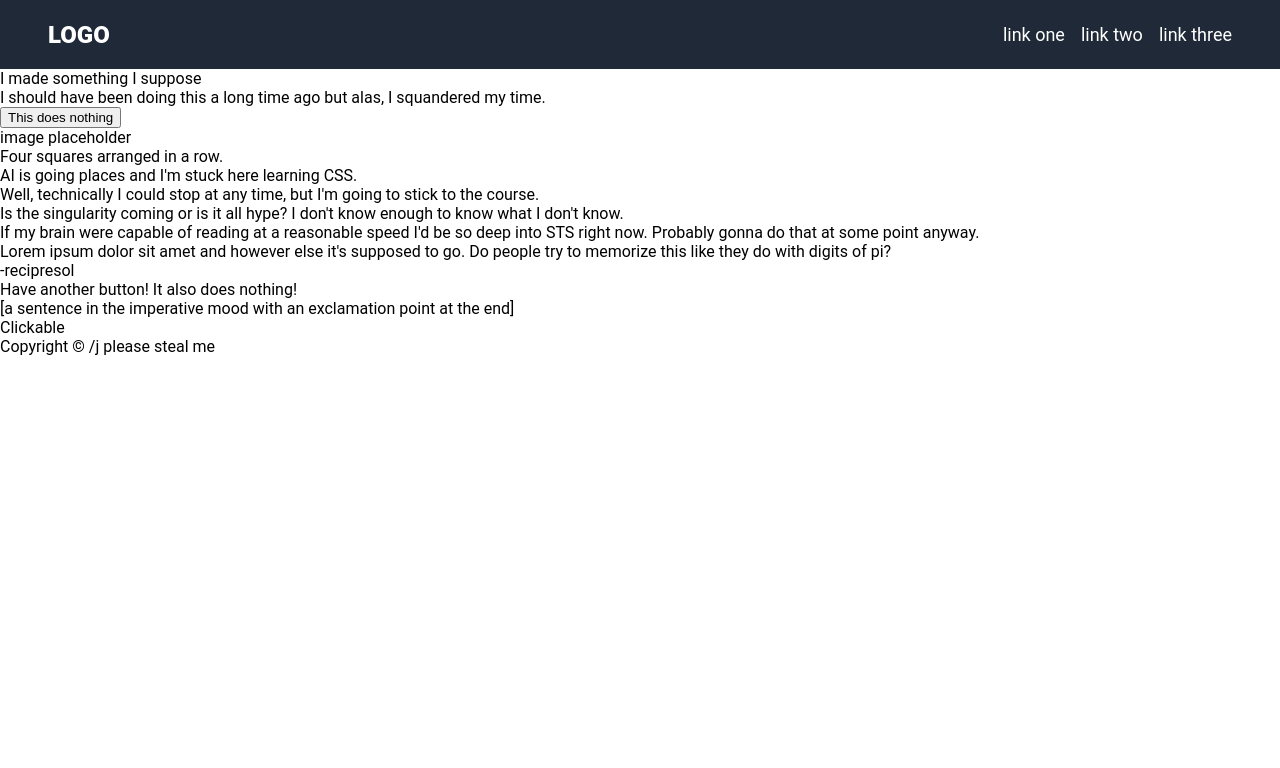
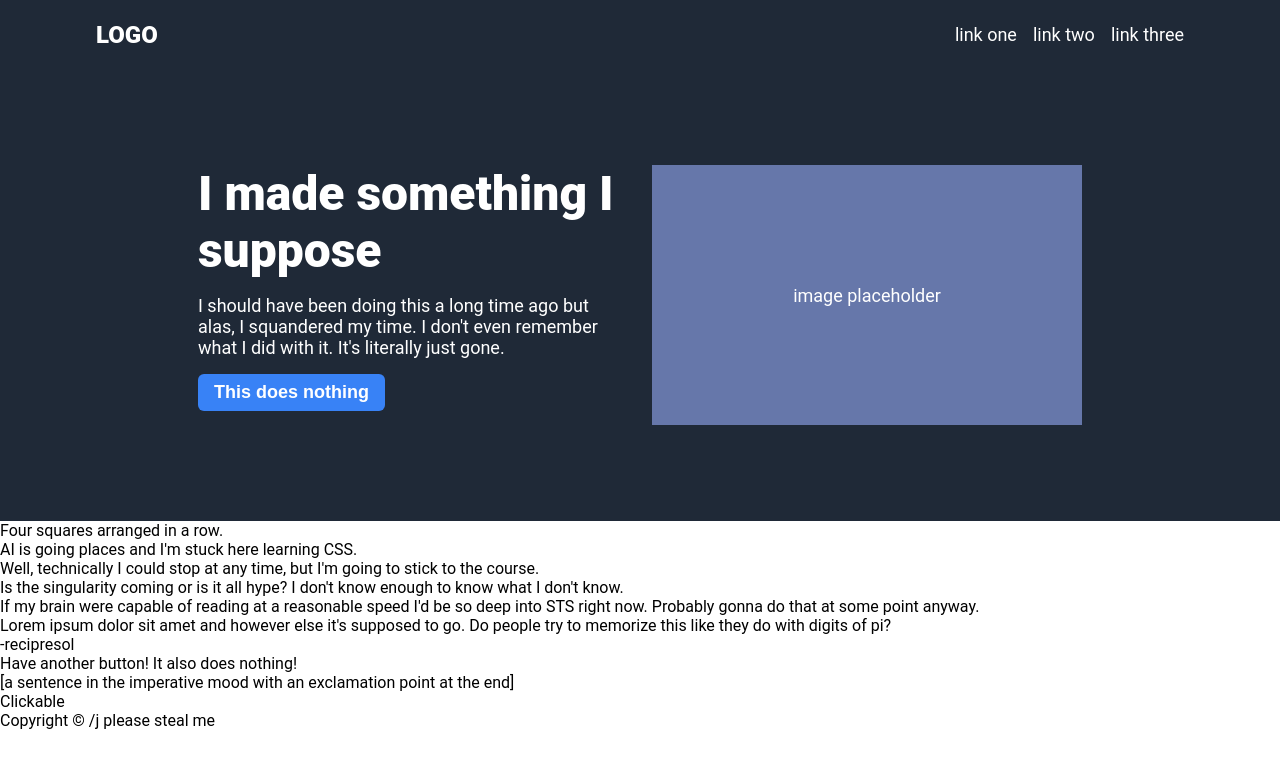
Before and after one commit to recipresol/odin-project-landing-page, a plain HTML site: page index.html in a window 1280 px wide. Drawn offline with Linux system fonts and the light colour scheme.

Commit message:
Add hero CSS

```diff
--- a/index.html
+++ b/index.html
@@ -19,7 +19,7 @@
             <div class="hero">
                 <div class="hero-left">
                     <div class="hero-header">I made something I suppose</div>
-                    <div class="hero-text">I should have been doing this a long time ago but alas, I squandered my time.</div>
+                    <div class="hero-text">I should have been doing this a long time ago but alas, I squandered my time. I don't even remember what I did with it. It's literally just gone.</div>
                     <button class="hero-button">This does nothing</button>
                 </div>
                 <div class="hero-right">
--- a/styles.css
+++ b/styles.css
@@ -1,3 +1,7 @@
+div {
+    font-family: "Roboto", sans-serif;
+}
+
 body {
     margin: 0;
 }
@@ -11,7 +15,7 @@ body {
     display: flex;
     align-items: center;
     justify-content: space-between;
-    padding: 8px 48px;
+    padding: 8px 96px;
     background-color: #1f2937;
 }
 
@@ -27,12 +31,59 @@ body {
     gap: 16px;
 }
 
-a {
+a,
+.hero-text,
+.hero-button,
+.hero-right {
     text-decoration: none;
     color: white;
     font-size: 18px;
 }
 
-div {
-    font-family: "Roboto", sans-serif;
+.hero {
+    background-color: #1f2937;
+    display: flex;
+    flex-wrap: wrap;
+    justify-content: center;
+    padding: 96px;
+    gap: 24px;
+    color: white;
 }
+
+.hero-left {
+    flex: 1 1 260px;
+    min-width: 260px;
+    max-width: 430px;
+
+    display: flex;
+    flex-direction: column;
+    align-items: flex-start;
+    gap: 16px;
+}
+
+.hero-header {
+    font-size: 48px;
+    font-weight: 900;
+}
+
+.hero-button {
+    background-color: #3882f6;
+    font-weight: bold;
+    border-radius: 6px;
+    border-width: 0;
+    padding: 8px 16px;
+}
+
+.hero-button:hover {
+    background-color: #316fd3;
+}
+
+.hero-right {
+    background-color: #67a;
+    flex: 0 0 auto;
+    width: 430px;
+    height: 260px;
+    display: flex;
+    justify-content: center;
+    align-items: center;
+}
```
